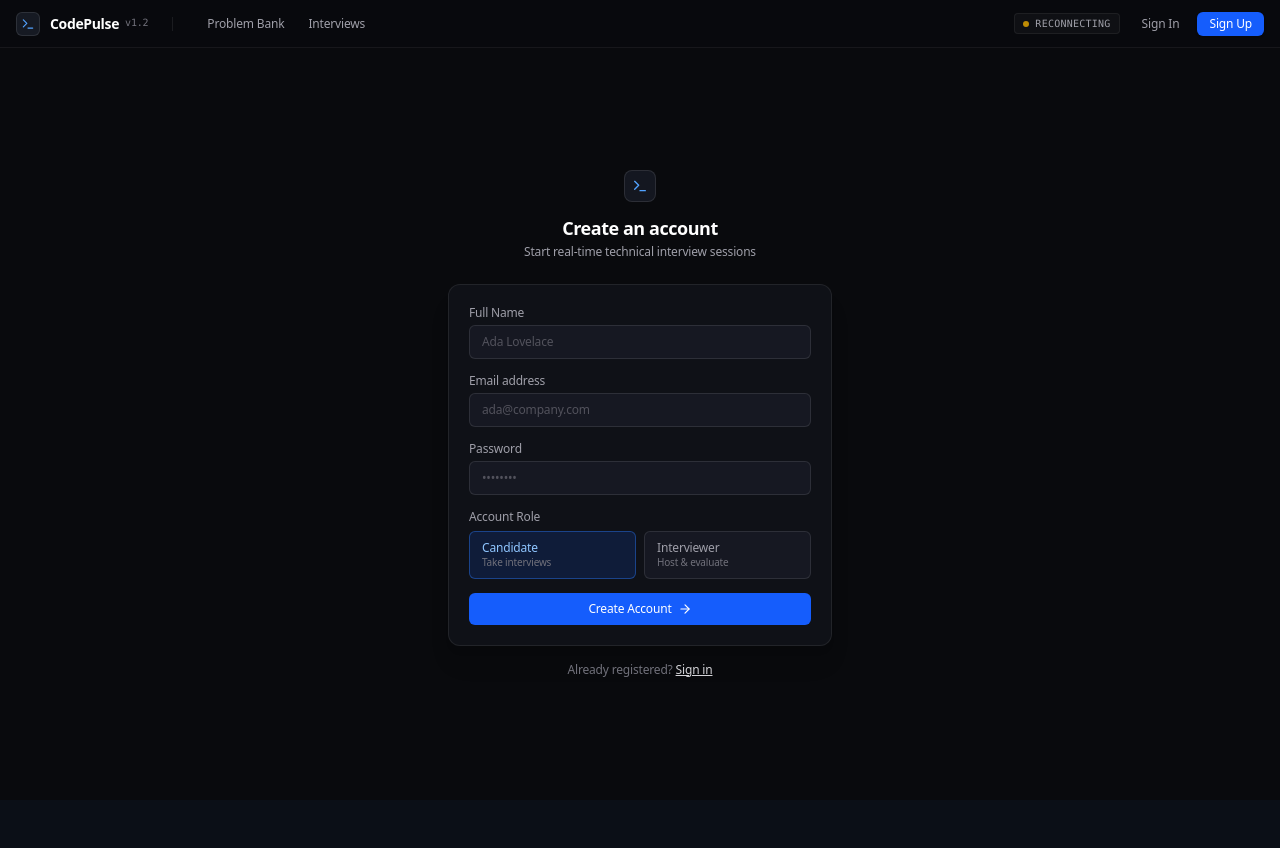
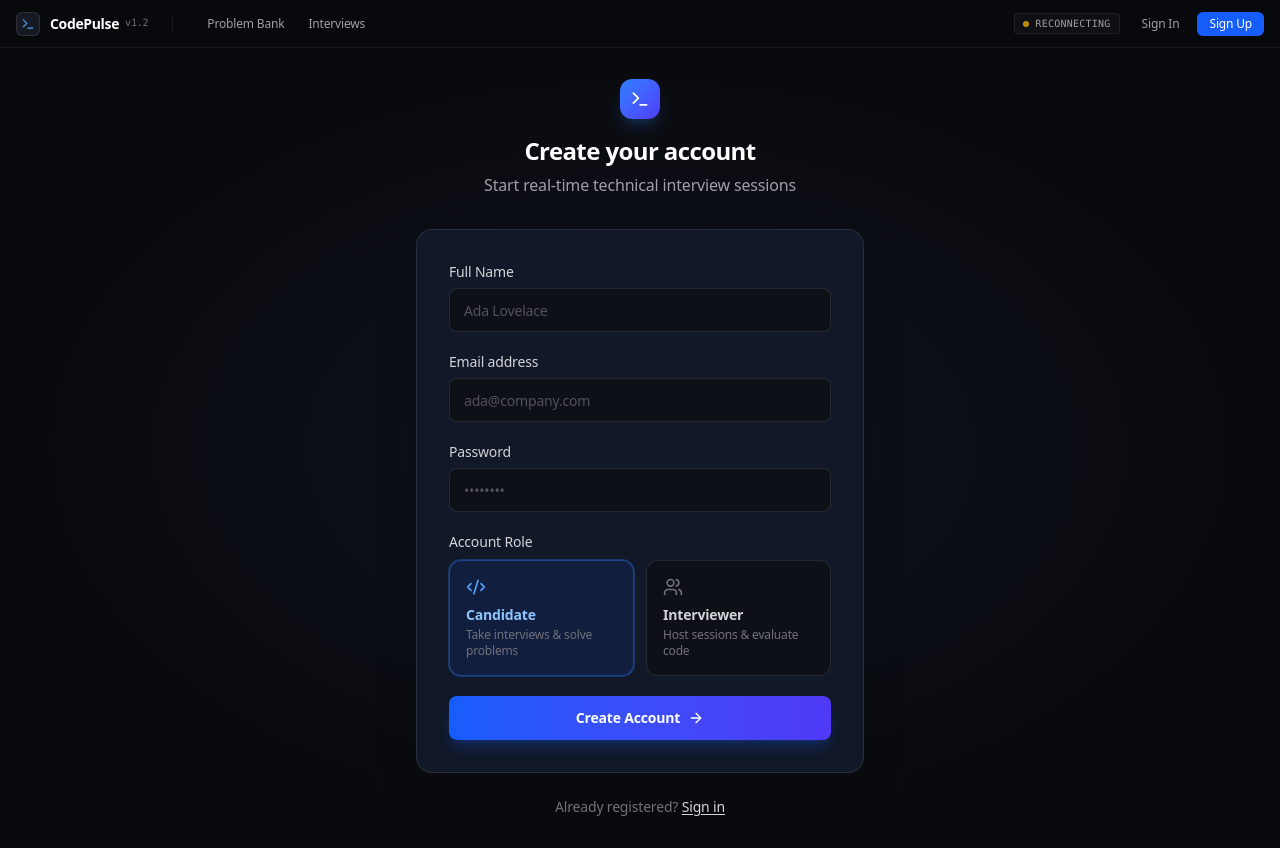
Before and after one commit to NITIN080506/distributed-interview-platform, a React (Vite) app in the folder client/: page /register in a window 1280 px wide. Before the commit the page ends 800 px from the top, so only its background shows below. Built offline with nearby package versions, Linux system fonts and the light colour scheme; no server answers.

Commit message:
feat(auth): revamp authentication flows with vercel-inspired login and role-based registration

```diff
--- a/client/src/pages/LoginPage.jsx
+++ b/client/src/pages/LoginPage.jsx
@@ -43,78 +43,79 @@ export default function LoginPage() {
   };
 
   return (
-    <div className="min-h-[calc(100vh-3rem)] flex items-center justify-center p-4 bg-[#090a0d]">
-      <div className="w-full max-w-sm">
-        <div className="text-center mb-6">
-          <div className="h-8 w-8 rounded-lg bg-[#141720] border border-white/10 flex items-center justify-center text-blue-400 mx-auto mb-3">
-            <Terminal className="h-4 w-4" />
+    <div className="min-h-screen flex items-center justify-center p-4 bg-[#090a0d] relative overflow-hidden">
+      {/* Subtle radial gradient background */}
+      <div className="absolute inset-0 bg-[radial-gradient(ellipse_at_center,_rgba(59,130,246,0.08)_0%,_transparent_70%)]" />
+
+      <div className="w-full max-w-md relative z-10">
+        <div className="text-center mb-8">
+          <div className="h-10 w-10 rounded-xl bg-gradient-to-br from-blue-500 to-indigo-600 flex items-center justify-center text-white mx-auto mb-4 shadow-lg shadow-blue-500/20">
+            <Terminal className="h-5 w-5" />
           </div>
-          <h2 className="text-lg font-bold tracking-tight text-white">Sign in to CodePulse</h2>
-          <p className="text-xs text-zinc-400 mt-0.5">Distributed Real-Time Code Execution Platform</p>
+          <h2 className="text-2xl font-bold tracking-tight text-white">Welcome back</h2>
+          <p className="text-base text-zinc-400 mt-1.5">Sign in to your CodePulse account</p>
         </div>
 
-        <div className="bg-[#0f1117] border border-white/[0.08] rounded-xl p-5 shadow-xl">
+        <div className="bg-[#111827] border border-white/10 rounded-2xl p-8 shadow-2xl">
           {error && (
-            <div className="mb-4 p-2.5 rounded bg-rose-500/10 border border-rose-500/20 text-rose-300 text-xs flex items-center gap-2">
-              <AlertCircle className="h-3.5 w-3.5 shrink-0" />
+            <div className="mb-5 p-3 rounded-lg bg-rose-500/10 border border-rose-500/20 text-rose-300 text-sm flex items-center gap-2.5">
+              <AlertCircle className="h-4 w-4 shrink-0" />
               <span>{error}</span>
             </div>
           )}
 
-          <form onSubmit={handleSubmit} className="space-y-3.5 text-xs">
+          <form onSubmit={handleSubmit} className="space-y-5">
             <div>
-              <label className="block text-zinc-400 mb-1 font-medium">Email address</label>
+              <label className="block text-sm font-medium text-zinc-300 mb-1.5">Email address</label>
               <input
                 type="email"
                 value={email}
                 onChange={(e) => setEmail(e.target.value)}
                 placeholder="name@company.com"
                 required
-                className="w-full bg-[#161822] border border-white/10 rounded-md px-3 py-2 text-zinc-200 placeholder-zinc-600 focus:outline-none focus:border-blue-500"
+                className="w-full h-11 bg-[#0d1117] border border-white/10 rounded-lg px-3.5 text-sm text-zinc-200 placeholder-zinc-600 focus:outline-none focus:ring-2 focus:ring-blue-500 focus:border-transparent transition-all"
               />
             </div>
 
             <div>
-              <div className="flex items-center justify-between mb-1">
-                <label className="text-zinc-400 font-medium">Password</label>
-              </div>
+              <label className="block text-sm font-medium text-zinc-300 mb-1.5">Password</label>
               <input
                 type="password"
                 value={password}
                 onChange={(e) => setPassword(e.target.value)}
                 placeholder="••••••••"
                 required
-                className="w-full bg-[#161822] border border-white/10 rounded-md px-3 py-2 text-zinc-200 placeholder-zinc-600 focus:outline-none focus:border-blue-500"
+                className="w-full h-11 bg-[#0d1117] border border-white/10 rounded-lg px-3.5 text-sm text-zinc-200 placeholder-zinc-600 focus:outline-none focus:ring-2 focus:ring-blue-500 focus:border-transparent transition-all"
               />
             </div>
 
             <button
               type="submit"
               disabled={loading}
-              className="w-full mt-2 py-2 px-3 bg-blue-600 hover:bg-blue-500 text-white font-medium rounded-md transition-colors flex items-center justify-center gap-1.5 disabled:opacity-50"
+              className="w-full h-11 bg-gradient-to-r from-blue-600 to-indigo-600 hover:from-blue-500 hover:to-indigo-500 text-white text-sm font-semibold rounded-lg transition-all flex items-center justify-center gap-2 disabled:opacity-50 shadow-lg shadow-blue-600/25 hover:shadow-blue-500/40"
             >
               {loading ? 'Authenticating...' : 'Continue'}
-              <ArrowRight className="h-3.5 w-3.5" />
+              <ArrowRight className="h-4 w-4" />
             </button>
           </form>
 
           {/* Quick Demo Access */}
-          <div className="mt-5 pt-4 border-t border-white/[0.06]">
-            <p className="text-[10px] font-mono uppercase tracking-wider text-zinc-500 text-center mb-2.5">
-              1-Click Demo Profiles
+          <div className="mt-6 pt-5 border-t border-white/[0.08]">
+            <p className="text-xs font-medium uppercase tracking-wider text-zinc-500 text-center mb-3">
+              Demo Accounts
             </p>
-            <div className="grid grid-cols-2 gap-2">
+            <div className="grid grid-cols-2 gap-3">
               <button
                 type="button"
                 onClick={() => handleQuickLogin('interviewer@example.com')}
-                className="py-1.5 px-2 rounded bg-white/[0.03] border border-white/[0.06] text-zinc-300 hover:text-white hover:bg-white/[0.06] text-[11px] font-medium transition-colors"
+                className="h-10 px-3 rounded-lg bg-white/[0.04] border border-white/[0.08] text-zinc-300 hover:text-white hover:bg-white/[0.08] text-sm font-medium transition-all"
               >
                 Interviewer
               </button>
               <button
                 type="button"
                 onClick={() => handleQuickLogin('candidate@example.com')}
-                className="py-1.5 px-2 rounded bg-white/[0.03] border border-white/[0.06] text-zinc-300 hover:text-white hover:bg-white/[0.06] text-[11px] font-medium transition-colors"
+                className="h-10 px-3 rounded-lg bg-white/[0.04] border border-white/[0.08] text-zinc-300 hover:text-white hover:bg-white/[0.08] text-sm font-medium transition-all"
               >
                 Candidate
               </button>
@@ -122,9 +123,9 @@ export default function LoginPage() {
           </div>
         </div>
 
-        <p className="text-center text-xs text-zinc-500 mt-4">
+        <p className="text-center text-sm text-zinc-500 mt-6">
           Don't have an account?{' '}
-          <Link to="/register" className="text-zinc-300 hover:text-white underline">
+          <Link to="/register" className="text-zinc-300 hover:text-white underline underline-offset-2">
             Sign up
           </Link>
         </p>
--- a/client/src/pages/RegisterPage.jsx
+++ b/client/src/pages/RegisterPage.jsx
@@ -1,7 +1,7 @@
 import React, { useState } from 'react';
 import { Link, useNavigate } from 'react-router-dom';
 import { useAuth } from '../context/AuthContext';
-import { Terminal, ArrowRight, AlertCircle } from 'lucide-react';
+import { Terminal, ArrowRight, AlertCircle, Code2, Users } from 'lucide-react';
 
 export default function RegisterPage() {
   const [name, setName] = useState('');
@@ -29,88 +29,97 @@ export default function RegisterPage() {
   };
 
   return (
-    <div className="min-h-[calc(100vh-3rem)] flex items-center justify-center p-4 bg-[#090a0d]">
-      <div className="w-full max-w-sm">
-        <div className="text-center mb-6">
-          <div className="h-8 w-8 rounded-lg bg-[#141720] border border-white/10 flex items-center justify-center text-blue-400 mx-auto mb-3">
-            <Terminal className="h-4 w-4" />
+    <div className="min-h-screen flex items-center justify-center p-4 bg-[#090a0d] relative overflow-hidden">
+      {/* Subtle radial gradient background */}
+      <div className="absolute inset-0 bg-[radial-gradient(ellipse_at_center,_rgba(59,130,246,0.08)_0%,_transparent_70%)]" />
+
+      <div className="w-full max-w-md relative z-10">
+        <div className="text-center mb-8">
+          <div className="h-10 w-10 rounded-xl bg-gradient-to-br from-blue-500 to-indigo-600 flex items-center justify-center text-white mx-auto mb-4 shadow-lg shadow-blue-500/20">
+            <Terminal className="h-5 w-5" />
           </div>
-          <h2 className="text-lg font-bold tracking-tight text-white">Create an account</h2>
-          <p className="text-xs text-zinc-400 mt-0.5">Start real-time technical interview sessions</p>
+          <h2 className="text-2xl font-bold tracking-tight text-white">Create your account</h2>
+          <p className="text-base text-zinc-400 mt-1.5">Start real-time technical interview sessions</p>
         </div>
 
-        <div className="bg-[#0f1117] border border-white/[0.08] rounded-xl p-5 shadow-xl">
+        <div className="bg-[#111827] border border-white/10 rounded-2xl p-8 shadow-2xl">
           {error && (
-            <div className="mb-4 p-2.5 rounded bg-rose-500/10 border border-rose-500/20 text-rose-300 text-xs flex items-center gap-2">
-              <AlertCircle className="h-3.5 w-3.5 shrink-0" />
+            <div className="mb-5 p-3 rounded-lg bg-rose-500/10 border border-rose-500/20 text-rose-300 text-sm flex items-center gap-2.5">
+              <AlertCircle className="h-4 w-4 shrink-0" />
               <span>{error}</span>
             </div>
           )}
 
-          <form onSubmit={handleSubmit} className="space-y-3.5 text-xs">
+          <form onSubmit={handleSubmit} className="space-y-5">
             <div>
-              <label className="block text-zinc-400 mb-1 font-medium">Full Name</label>
+              <label className="block text-sm font-medium text-zinc-300 mb-1.5">Full Name</label>
               <input
                 type="text"
                 value={name}
                 onChange={(e) => setName(e.target.value)}
                 placeholder="Ada Lovelace"
                 required
-                className="w-full bg-[#161822] border border-white/10 rounded-md px-3 py-2 text-zinc-200 placeholder-zinc-600 focus:outline-none focus:border-blue-500"
+                className="w-full h-11 bg-[#0d1117] border border-white/10 rounded-lg px-3.5 text-sm text-zinc-200 placeholder-zinc-600 focus:outline-none focus:ring-2 focus:ring-blue-500 focus:border-transparent transition-all"
               />
             </div>
 
             <div>
-              <label className="block text-zinc-400 mb-1 font-medium">Email address</label>
+              <label className="block text-sm font-medium text-zinc-300 mb-1.5">Email address</label>
               <input
                 type="email"
                 value={email}
                 onChange={(e) => setEmail(e.target.value)}
                 placeholder="ada@company.com"
                 required
-                className="w-full bg-[#161822] border border-white/10 rounded-md px-3 py-2 text-zinc-200 placeholder-zinc-600 focus:outline-none focus:border-blue-500"
+                className="w-full h-11 bg-[#0d1117] border border-white/10 rounded-lg px-3.5 text-sm text-zinc-200 placeholder-zinc-600 focus:outline-none focus:ring-2 focus:ring-blue-500 focus:border-transparent transition-all"
               />
             </div>
 
             <div>
-              <label className="block text-zinc-400 mb-1 font-medium">Password</label>
+              <label className="block text-sm font-medium text-zinc-300 mb-1.5">Password</label>
               <input
                 type="password"
                 value={password}
                 onChange={(e) => setPassword(e.target.value)}
                 placeholder="••••••••"
                 required
-                className="w-full bg-[#161822] border border-white/10 rounded-md px-3 py-2 text-zinc-200 placeholder-zinc-600 focus:outline-none focus:border-blue-500"
+                className="w-full h-11 bg-[#0d1117] border border-white/10 rounded-lg px-3.5 text-sm text-zinc-200 placeholder-zinc-600 focus:outline-none focus:ring-2 focus:ring-blue-500 focus:border-transparent transition-all"
               />
             </div>
 
             <div>
-              <label className="block text-zinc-400 mb-1.5 font-medium">Account Role</label>
-              <div className="grid grid-cols-2 gap-2">
+              <label className="block text-sm font-medium text-zinc-300 mb-2">Account Role</label>
+              <div className="grid grid-cols-2 gap-3">
                 <button
                   type="button"
                   onClick={() => setRole('CANDIDATE')}
-                  className={`py-2 px-3 rounded-md text-xs font-medium border text-left transition-colors ${
+                  className={`p-4 rounded-xl border text-left transition-all ${
                     role === 'CANDIDATE'
-                      ? 'bg-blue-600/15 border-blue-500/40 text-blue-300'
-                      : 'bg-[#161822] border-white/10 text-zinc-400 hover:text-white'
+                      ? 'bg-blue-600/10 border-blue-500/40 ring-1 ring-blue-500/30'
+                      : 'bg-[#0d1117] border-white/10 hover:border-white/20'
                   }`}
                 >
-                  <div>Candidate</div>
-                  <div className="text-[10px] text-zinc-500 font-normal">Take interviews</div>
+                  <Code2 className={`h-5 w-5 mb-2 ${role === 'CANDIDATE' ? 'text-blue-400' : 'text-zinc-500'}`} />
+                  <div className={`text-sm font-semibold ${role === 'CANDIDATE' ? 'text-blue-300' : 'text-zinc-300'}`}>
+                    Candidate
+                  </div>
+                  <div className="text-xs text-zinc-500 mt-0.5">Take interviews & solve problems</div>
                 </button>
 
                 <button
                   type="button"
                   onClick={() => setRole('INTERVIEWER')}
-                  className={`py-2 px-3 rounded-md text-xs font-medium border text-left transition-colors ${
+                  className={`p-4 rounded-xl border text-left transition-all ${
                     role === 'INTERVIEWER'
-                      ? 'bg-purple-600/15 border-purple-500/40 text-purple-300'
-                      : 'bg-[#161822] border-white/10 text-zinc-400 hover:text-white'
+                      ? 'bg-purple-600/10 border-purple-500/40 ring-1 ring-purple-500/30'
+                      : 'bg-[#0d1117] border-white/10 hover:border-white/20'
                   }`}
                 >
-                  <div>Interviewer</div>
-                  <div className="text-[10px] text-zinc-500 font-normal">Host & evaluate</div>
+                  <Users className={`h-5 w-5 mb-2 ${role === 'INTERVIEWER' ? 'text-purple-400' : 'text-zinc-500'}`} />
+                  <div className={`text-sm font-semibold ${role === 'INTERVIEWER' ? 'text-purple-300' : 'text-zinc-300'}`}>
+                    Interviewer
+                  </div>
+                  <div className="text-xs text-zinc-500 mt-0.5">Host sessions & evaluate code</div>
                 </button>
               </div>
             </div>
@@ -118,17 +127,17 @@ export default function RegisterPage() {
             <button
               type="submit"
               disabled={loading}
-              className="w-full mt-2 py-2 px-3 bg-blue-600 hover:bg-blue-500 text-white font-medium rounded-md transition-colors flex items-center justify-center gap-1.5 disabled:opacity-50"
+              className="w-full h-11 bg-gradient-to-r from-blue-600 to-indigo-600 hover:from-blue-500 hover:to-indigo-500 text-white text-sm font-semibold rounded-lg transition-all flex items-center justify-center gap-2 disabled:opacity-50 shadow-lg shadow-blue-600/25 hover:shadow-blue-500/40"
             >
               {loading ? 'Creating...' : 'Create Account'}
-              <ArrowRight className="h-3.5 w-3.5" />
+              <ArrowRight className="h-4 w-4" />
             </button>
           </form>
         </div>
 
-        <p className="text-center text-xs text-zinc-500 mt-4">
+        <p className="text-center text-sm text-zinc-500 mt-6">
           Already registered?{' '}
-          <Link to="/login" className="text-zinc-300 hover:text-white underline">
+          <Link to="/login" className="text-zinc-300 hover:text-white underline underline-offset-2">
             Sign in
           </Link>
         </p>
```
